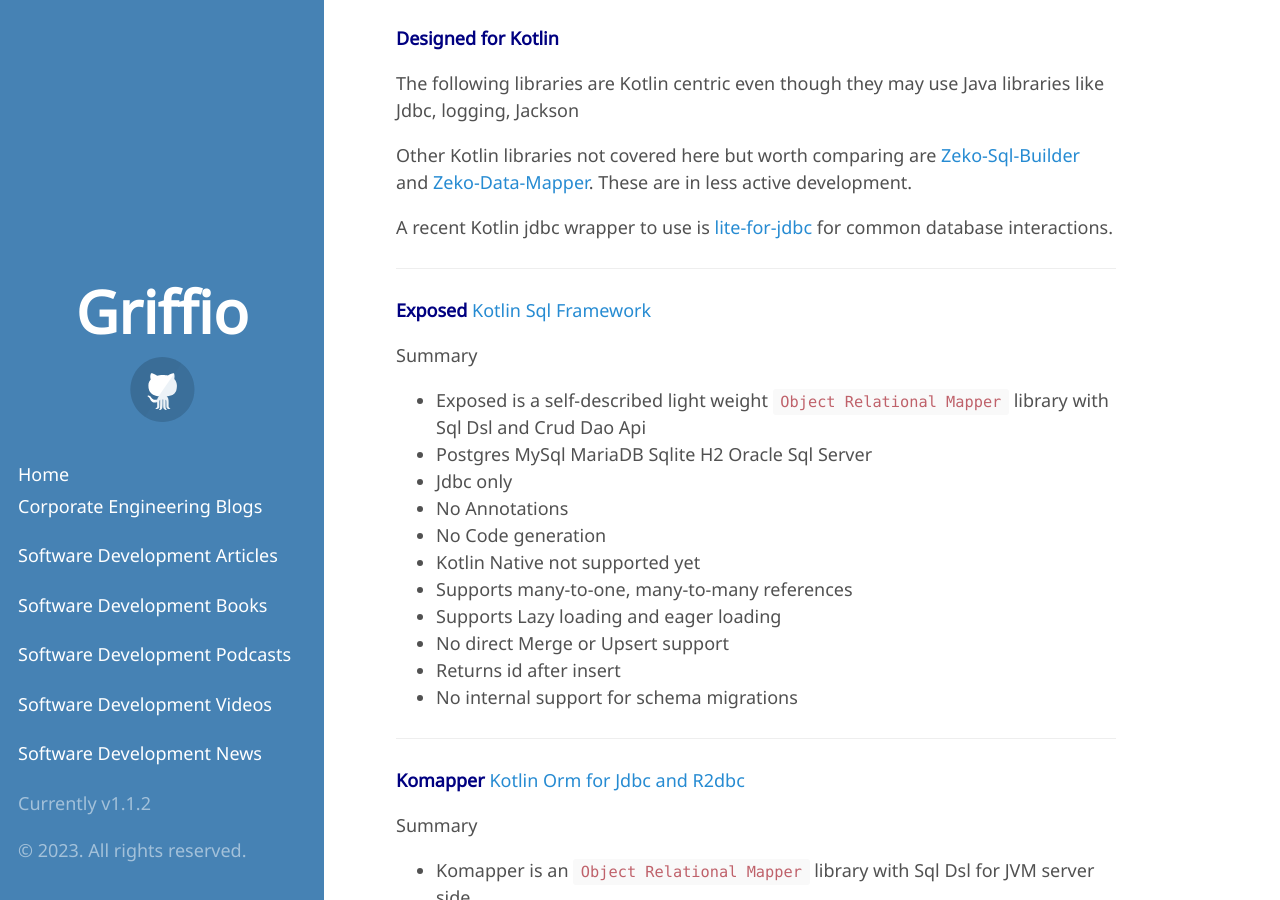
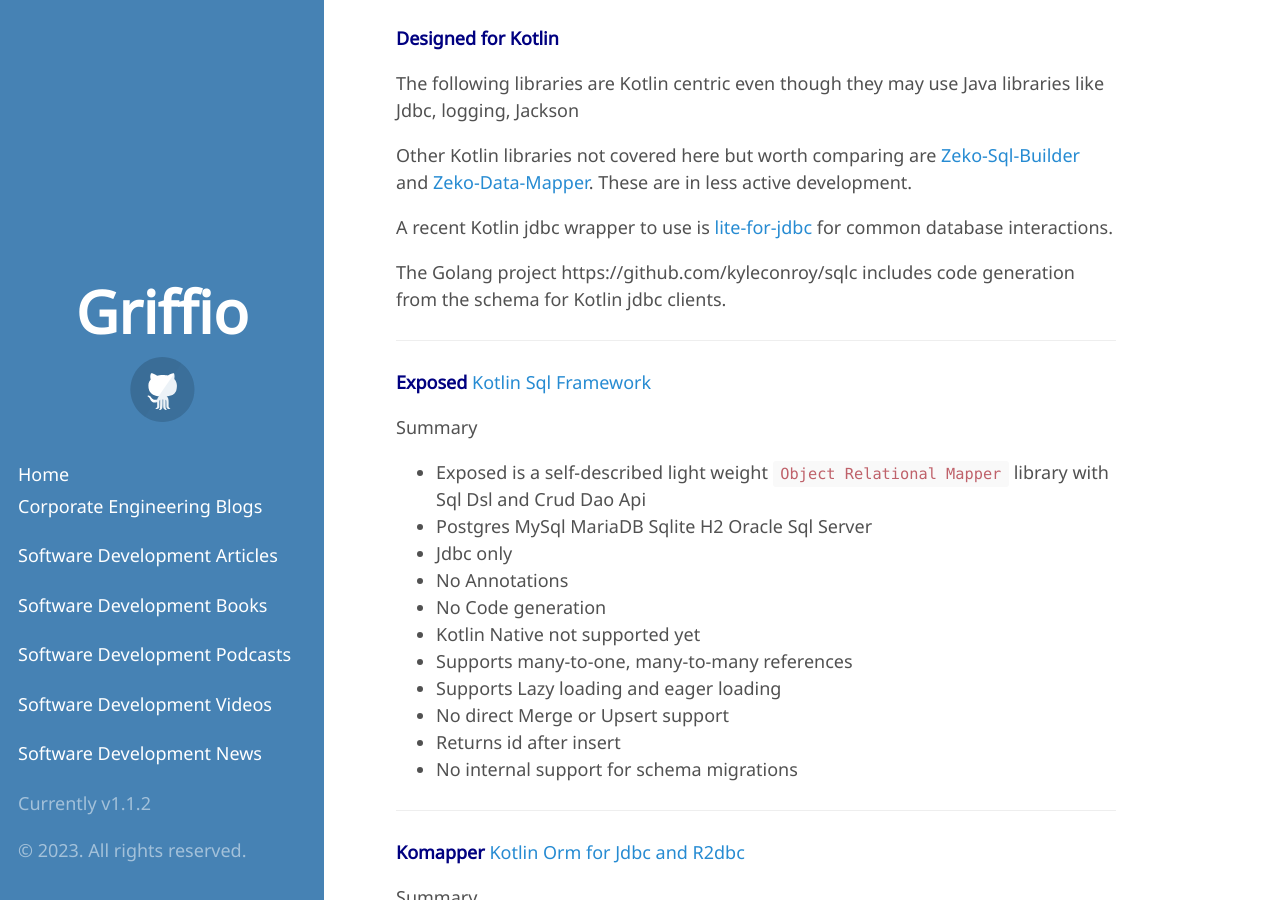
Before and after one commit to griffio/griffio.github.io, a Jekyll site: the page built from _posts/2023-04-20-More-Kotlin-Sql-Persistence-Comparision.md, in a window 1280 px wide and 900 px high, scrolled down 2447 px. Built offline with Jekyll 4.4.1, drawn with Linux system fonts in a browser that asks for light colours; some web fonts are replaced.

Commit message:
Update 2023-04-20-More-Kotlin-Sql-Persistence-Comparision.md

```diff
--- a/_posts/2023-04-20-More-Kotlin-Sql-Persistence-Comparision.md
+++ b/_posts/2023-04-20-More-Kotlin-Sql-Persistence-Comparision.md
@@ -78,6 +78,8 @@
 [Zeko-Data-Mapper](https://github.com/darkredz/Zeko-Data-Mapper). These are in less active development.
 
 A recent Kotlin jdbc wrapper to use is [lite-for-jdbc](https://github.com/target/lite-for-jdbc) for common database interactions.
+
+The Golang project https://github.com/kyleconroy/sqlc includes code generation from the schema for Kotlin jdbc clients.
 
 ---
 
```
